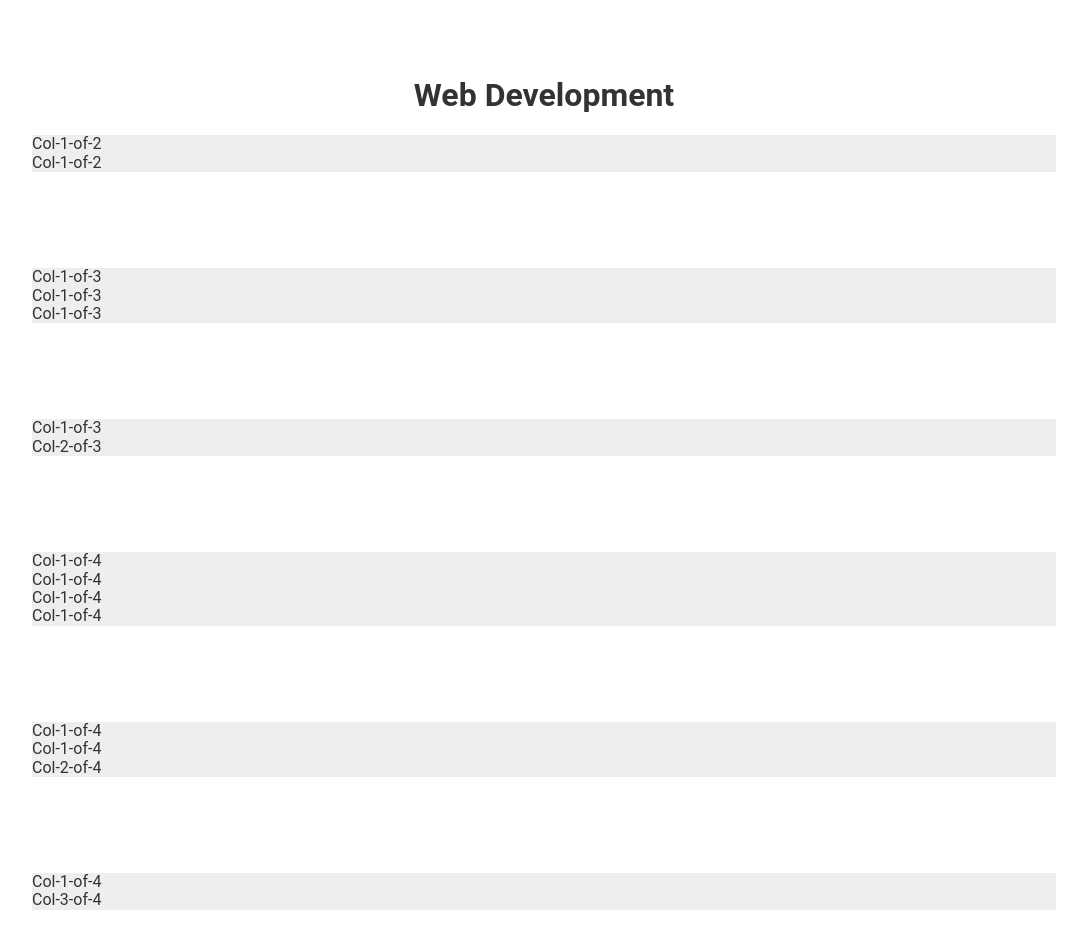
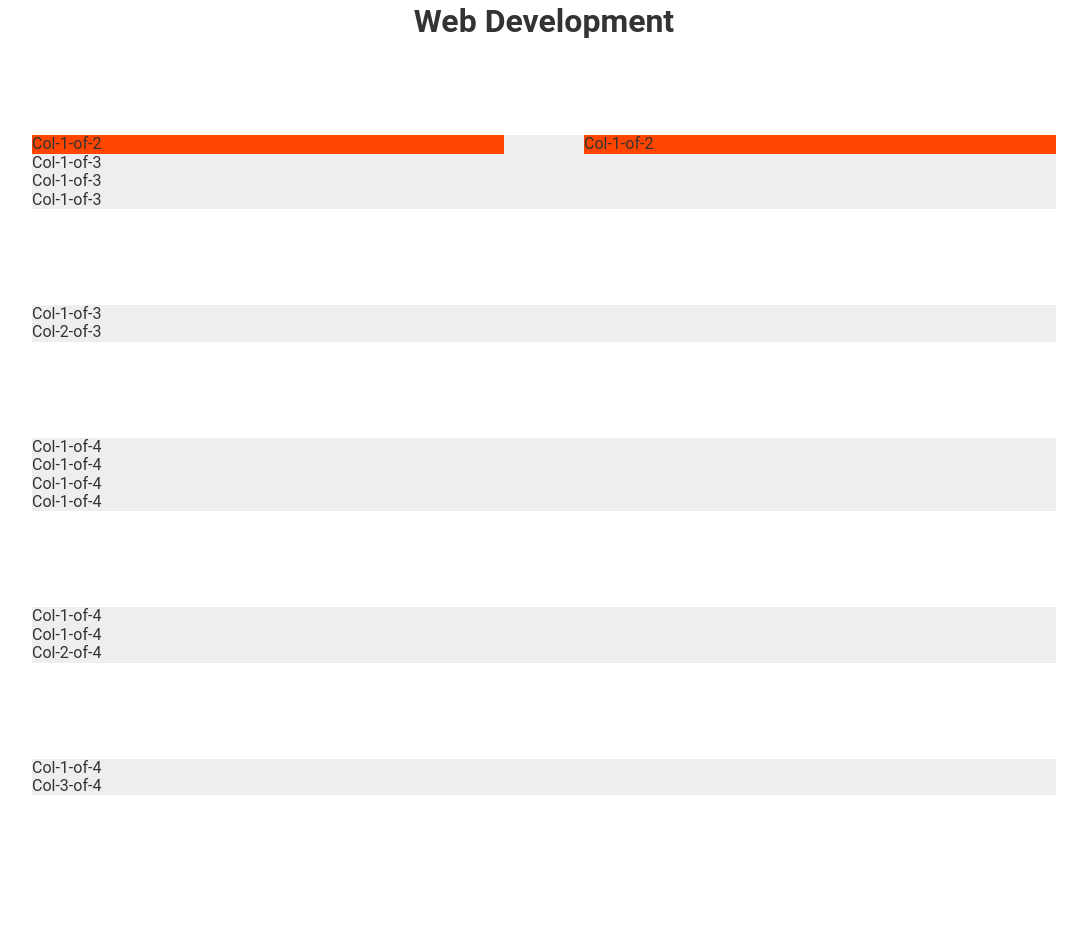
Before and after one commit to consolidatedlocalresources/omesa, a website: page app/index.html in a window 1280 px wide. Shown: the part 1020-1968 px from the top of the page, without its empty margins (96-1183 px from the left). After the commit the page ends 1815 px from the top, so only its background shows below. Drawn offline with Linux system fonts and the light colour scheme.

Commit message:
Installed postcss mixins and utilities, worked on our grid layout, and implementing clearfix

```diff
--- a/app/assets/styles/abstracts/_variables.css
+++ b/app/assets/styles/abstracts/_variables.css
@@ -1,2 +1,3 @@
 $grid-width: 64rem;
 $gutter-vertical: 6rem;
+$gutter-horizontal: 5rem;
--- a/app/assets/styles/layouts/_grid.css
+++ b/app/assets/styles/layouts/_grid.css
@@ -2,5 +2,22 @@
     max-width: $grid-width;
     background-color: #eee;
     margin: 0 auto;
-    margin-bottom: $gutter-vertical;
+
+    &:not(:last-child) {
+        margin-bottom: $gutter-vertical;
+    }
+
+    /* content: "";
+    display: table;
+    clear: both; */
+
+    .col-1-of-2 {
+        width: calc((100% - $gutter-horizontal) / 2);
+        background-color: orangered;
+        float: left;
+
+        &:not(:last-child) {
+            margin-right: $gutter-horizontal;
+        }
+    }
 }
--- a/app/temp/styles/styles.css
+++ b/app/temp/styles/styles.css
@@ -371,8 +371,25 @@ img {
     max-width: 64rem;
     background-color: #eee;
     margin: 0 auto;
-    margin-bottom: 6rem;
 }
+
+.row:not(:last-child) {
+        margin-bottom: 6rem;
+    }
+
+/* content: "";
+    display: table;
+    clear: both; */
+
+.row .col-1-of-2 {
+        width: calc((100% - 5rem) / 2);
+        background-color: orangered;
+        float: left;
+    }
+
+.row .col-1-of-2:not(:last-child) {
+            margin-right: 5rem;
+        }
 
 .social__title {
     }
--- a/gulpfile.js
+++ b/gulpfile.js
@@ -4,7 +4,9 @@ postcss = require('gulp-postcss'),
 autoprefixer = require('autoprefixer'),
 cssvars = require('postcss-simple-vars'),
 nested = require('postcss-nested'),
-cssImport = require('postcss-import');
+cssImport = require('postcss-import')
+mixins = require('postcss-mixins'),
+utils = require('postcss-utilities');
 
 // Test function
 gulp.task('default', function() {
@@ -19,7 +21,7 @@ function styles() {
     // Define source file
     return gulp.src('./app/assets/styles/styles.css')
     // Define mods to source files
-    .pipe(postcss([cssImport, cssvars, nested, autoprefixer]))
+    .pipe(postcss([cssImport, mixins, cssvars, nested, autoprefixer]))
     // Define destination file to be created out of modified source files
     .pipe(gulp.dest('./app/temp/styles'));
 }
--- a/package.json
+++ b/package.json
@@ -7,8 +7,10 @@
     "gulp-postcss": "^8.0.0",
     "gulp-watch": "^5.0.1",
     "postcss-import": "^12.0.1",
+    "postcss-mixins": "^6.2.1",
     "postcss-nested": "^4.1.2",
-    "postcss-simple-vars": "^5.0.2"
+    "postcss-simple-vars": "^5.0.2",
+    "postcss-utilities": "^0.8.1"
   },
   "dependencies": {
     "jquery": "^3.4.1",
```
Also changed, not shown: 1 other file.
